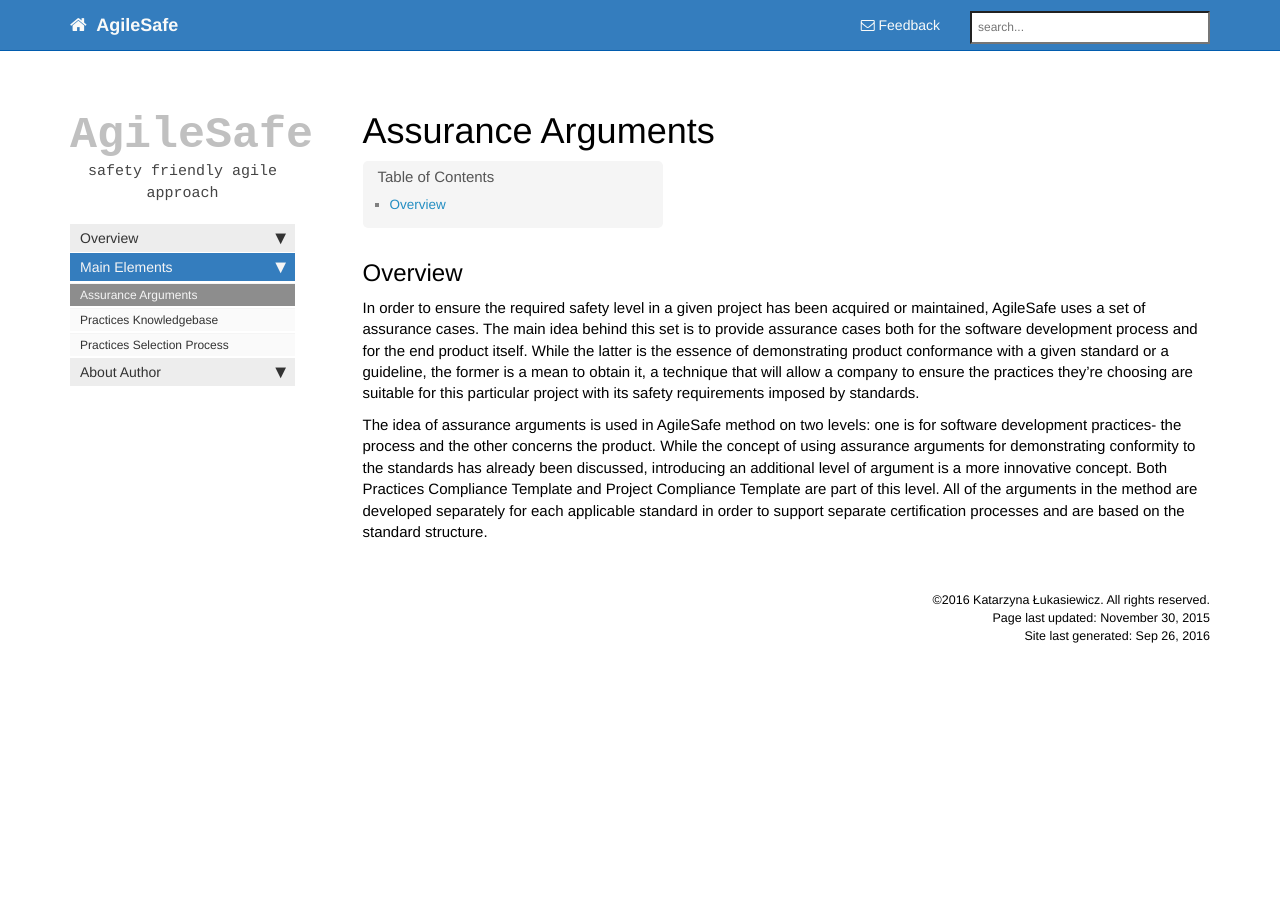
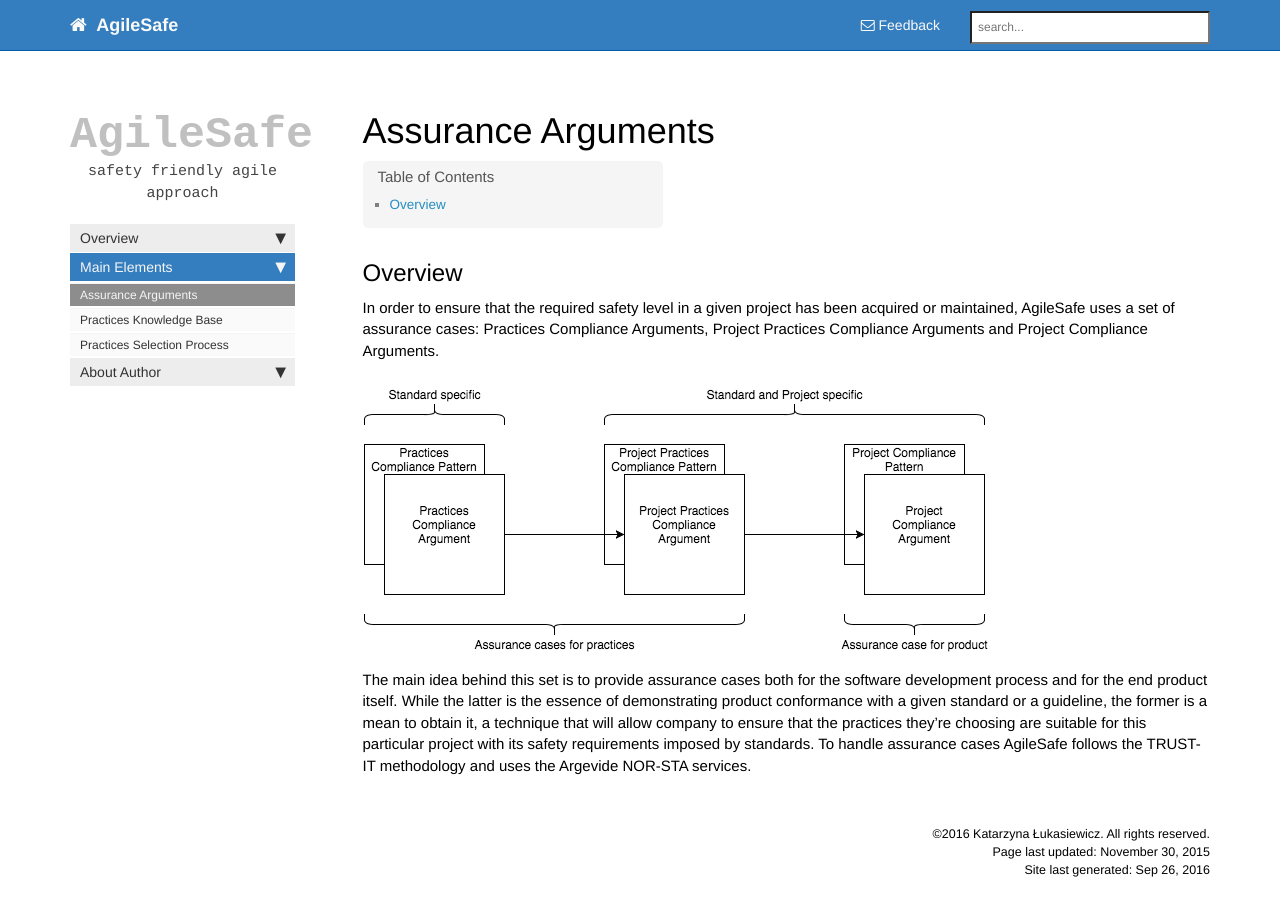
Before and after one commit to mgamer/agilesafe, a Jekyll site: the page built from mydoc/mydoc_assurance_arguments.md, in a window 1280 px wide and 940 px high. Shown: the top 916 px of the window. Built offline with Jekyll 4.4.1, drawn with Linux system fonts in a browser that asks for light colours; nearby versions of some CDN libraries; library files that are not in the unit come from our copies; Markdown is read by kramdown in place of the engine named in the settings; comment, search, counter and statistics services are not loaded.

Commit message:
Update wrzesien 2016

```diff
--- a/_data/mydoc/mydoc_sidebar.yml
+++ b/_data/mydoc/mydoc_sidebar.yml
@@ -76,7 +76,7 @@ entries:
       output: web, pdf
       items:
 
-    - title: Practices Knowledgebase
+    - title: Practices Knowledge Base
       url: /mydoc/mydoc_practices_knowledgebase.html
       audience: writers, designers
       platform: all
--- a/mydoc/mydoc_assurance_arguments.md
+++ b/mydoc/mydoc_assurance_arguments.md
@@ -9,8 +9,9 @@ series: "Getting Started"
 
 ## Overview
 
-In order to ensure the required safety level in a given project has been acquired or maintained, AgileSafe uses a set of assurance cases. The main idea behind this set is to provide assurance cases both for the software development process and for the end product itself. While the latter is the essence of demonstrating product conformance with a given standard or a guideline, the former is a mean to obtain it, a technique that will allow a company to ensure the practices they’re choosing are suitable for this particular project with its safety requirements imposed by standards.
+In order to ensure that the required safety level in a given project has been acquired or maintained, AgileSafe uses a set of assurance cases: Practices Compliance Arguments, Project Practices Compliance Arguments and Project Compliance Arguments.
 
-The idea of assurance arguments is used in AgileSafe method on two levels: one is for software development practices- the process and the other concerns the product.
-While the concept of using assurance arguments for demonstrating conformity to the standards has already been discussed, introducing an additional level of argument is a more innovative concept. Both Practices Compliance Template and Project Compliance Template are part of this level.
-All of the arguments in the method are developed separately for each applicable standard in order to support separate certification processes and are based on the standard structure.
+![](images/assurance_cases_diag.png)
+
+The main idea behind this set is to provide assurance cases both for the software development process and for the end product itself. While the latter is the essence of demonstrating product conformance with a given standard or a guideline, the former is a mean to obtain it, a technique that will allow company to ensure that the practices they’re choosing are suitable for this particular project with its safety requirements imposed by standards.
+To handle assurance cases AgileSafe follows the TRUST-IT methodology  and uses the Argevide NOR-STA services.
```
Also changed, not shown: mydoc/mydoc_method_algorithm.md (+4 -37 lines), mydoc/mydoc_practices_knowledgebase.md (+1 -0 lines), mydoc/mydoc_practices_selection_process.md (+2 -1 lines), mydoc/mydoc_publications.md (+1 -0 lines), 2 other files.
